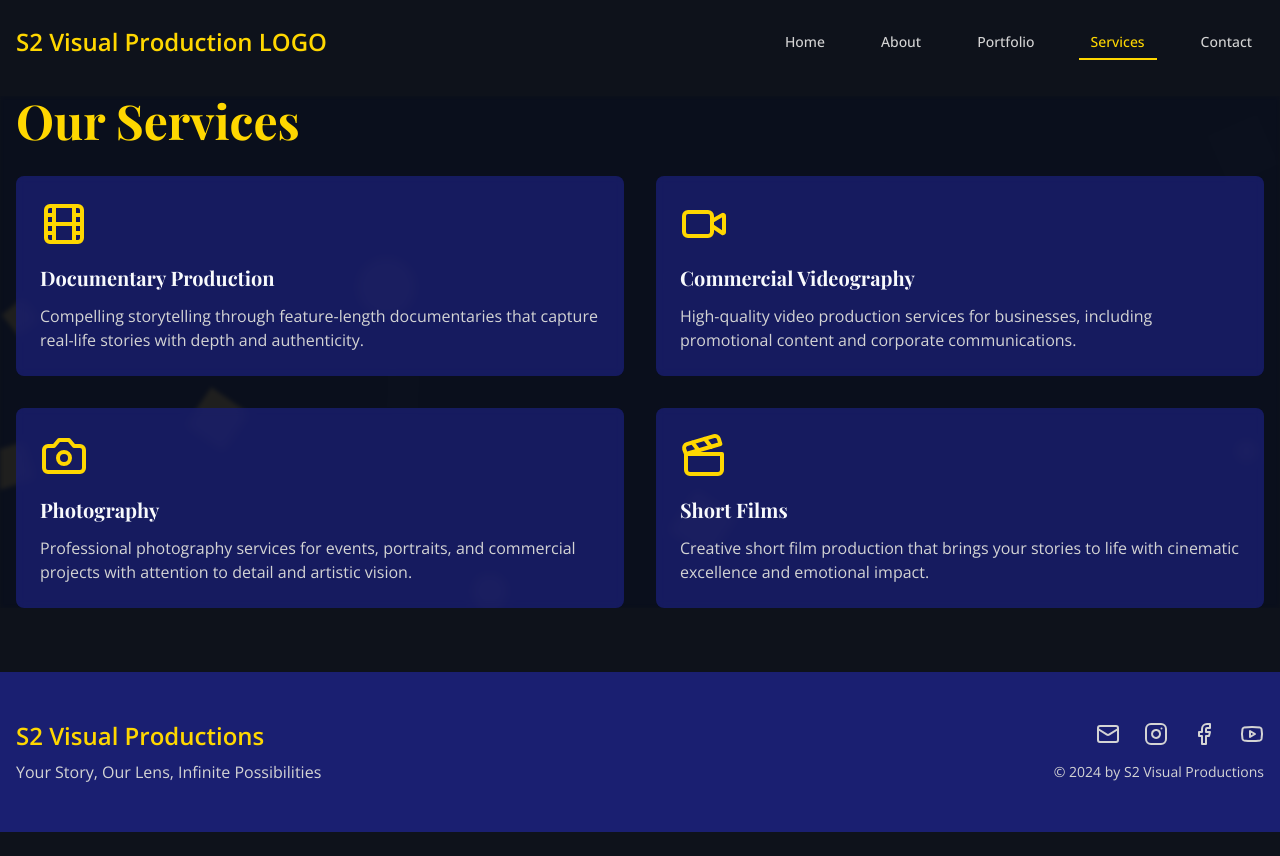
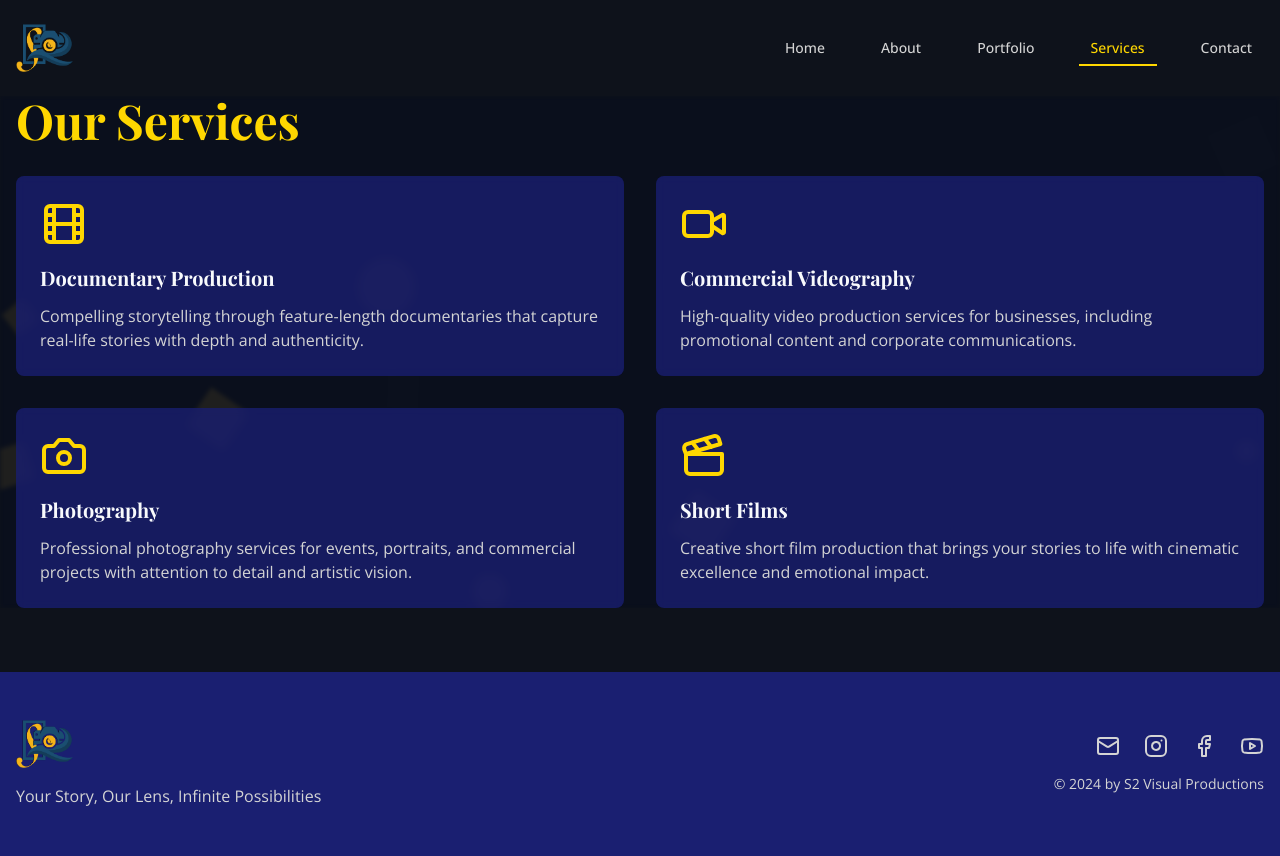
Before and after one commit to jacksonikpe/visual-journey-express, a React (Vite) app: page /services in a window 1280 px wide. Before the commit the page ends 832 px from the top, so only its background shows below. Built offline with nearby package versions, Linux system fonts and the light colour scheme.

Commit message:
Add logo to relevant components
Updated components to include the specified logo, replacing text where necessary to ensure consistency across the application.
[skip gpt_engineer]

```diff
--- a/src/components/Footer.tsx
+++ b/src/components/Footer.tsx
@@ -7,10 +7,14 @@ const Footer = () => {
       <div className="container mx-auto px-4">
         <div className="flex flex-col md:flex-row justify-between items-center space-y-6 md:space-y-0">
           <div>
-            <Link to="/" className="text-2xl font-bold text-primary">
-              S2 Visual Productions
+            <Link to="/" className="block hover:opacity-90 transition-opacity">
+              <img
+                src="/lovable-uploads/86030fa8-6840-48b2-936a-a81ff4e1b108.png"
+                alt="S2 Visual Production Logo"
+                className="h-12 w-auto mb-4"
+              />
             </Link>
-            <p className="text-muted-foreground mt-2">
+            <p className="text-muted-foreground">
               Your Story, Our Lens, Infinite Possibilities
             </p>
           </div>
--- a/src/components/Navbar.tsx
+++ b/src/components/Navbar.tsx
@@ -33,9 +33,13 @@ const Navbar = () => {
         <div className="flex items-center justify-between">
           <Link
             to="/"
-            className="text-2xl font-bold text-primary hover:text-primary/90 transition-colors"
+            className="hover:opacity-90 transition-opacity"
           >
-            S2 Visual Production LOGO
+            <img
+              src="/lovable-uploads/86030fa8-6840-48b2-936a-a81ff4e1b108.png"
+              alt="S2 Visual Production Logo"
+              className="h-12 w-auto"
+            />
           </Link>
 
           {/* Desktop Navigation */}
```
Also changed, not shown: public/lovable-uploads/86030fa8-6840-48b2-936a-a81ff4e1b108.png (added).
